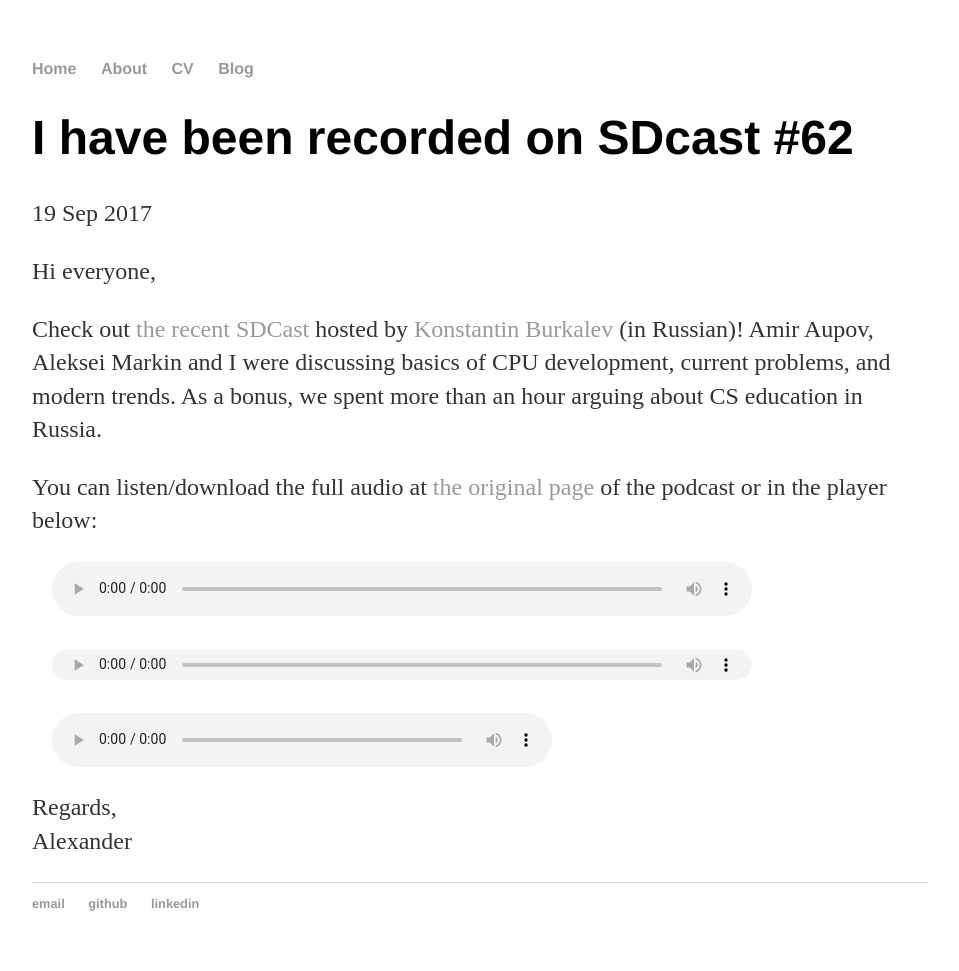
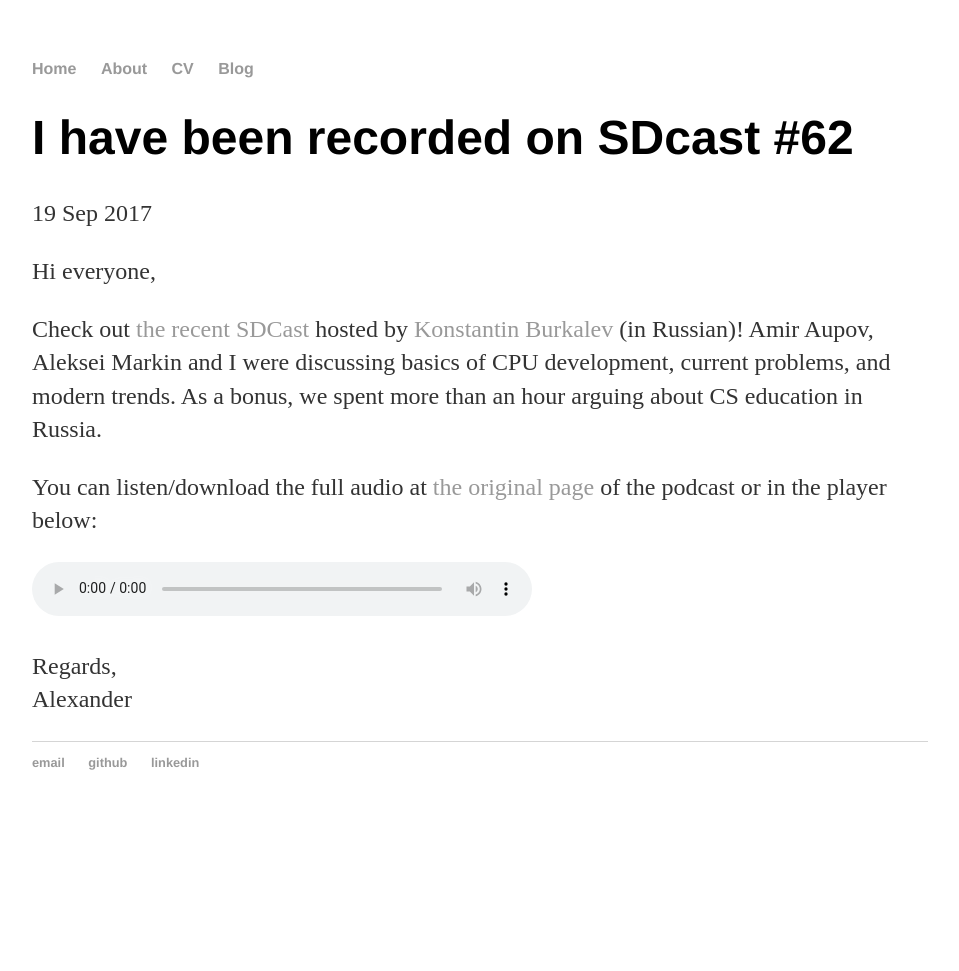
Before and after one commit to alexander-titov/alexander-titov.github.io, a Jekyll site: the page built from _posts/2017-09-19-SDcast-N62.md, in a window 1280 px wide. Shown: the whole page, without its empty margins (160-1119 px from the left). Built offline with Jekyll 4.4.1, drawn with Linux system fonts in a browser that asks for light colours; after the commit the page ends 900 px from its top, so only the background shows below that.

Commit message:
Turn back, audio works, but do not scale properly on iphone

```diff
--- a/_posts/2017-09-19-SDcast-N62.md
+++ b/_posts/2017-09-19-SDcast-N62.md
@@ -3,7 +3,7 @@
 title: "I have been recorded on SDcast #62"
 date: 2017-09-19
 ---
-<meta name="viewport" content="width=device-width, initial-scale=1.0">
+
 <p>Hi everyone,</p>
 
 <p>Check out <a href="https://sdcast.ksdaemon.ru/2017/09/sdcast-62/">the recent SDCast</a> hosted by <a href="https://ksdaemon.ru/">Konstantin Burkalev</a> (in Russian)! Amir Aupov, Aleksei Markin and I were discussing basics of CPU development, current problems, and modern trends. As a bonus, we spent more than an hour arguing about CS education in Russia.</p>
@@ -11,7 +11,7 @@
 <p>You can listen/download the full audio at <a href="https://sdcast.ksdaemon.ru/2017/09/sdcast-62/">the original page</a> of the podcast or in the player below:</p>
 
 <p>
-<audio controls="controls" preload="metadata" style="min-height: 30px; width: 700px; padding-left: 20px;">
+<audio controls="controls" preload="metadata" style="width:500px;">
    <source src="https://github.com/alexander-titov/alexander-titov.github.io/blob/master/media/SDCast_N62__26_August_2017.ogg?raw=true" type="audio/ogg">
    <source src="https://sdcast.ksdaemon.ru/podlove/file/293/s/webplayer/c/episode/SDCast-62.ogg" type="audio/ogg">
    <source src="https://sdcast.ksdaemon.ru/podlove/file/292/s/webplayer/c/episode/SDCast-62.mp3" type="audio/mpeg">
@@ -19,23 +19,4 @@
 </audio>
 </p>
 
-<p>
-<audio controls="controls" preload="metadata" style="height: 30px; width: 700px; padding-left: 20px;">
-   <source src="https://github.com/alexander-titov/alexander-titov.github.io/blob/master/media/SDCast_N62__26_August_2017.ogg?raw=true" type="audio/ogg">
-   <source src="https://sdcast.ksdaemon.ru/podlove/file/293/s/webplayer/c/episode/SDCast-62.ogg" type="audio/ogg">
-   <source src="https://sdcast.ksdaemon.ru/podlove/file/292/s/webplayer/c/episode/SDCast-62.mp3" type="audio/mpeg">
-Your browser does not support the audio element.
-</audio>
-</p>
-
-<p>
-<audio controls="controls" preload="metadata" style="width:500px; min-height: 30px; display:block; margin:20px;">
-   <source src="https://github.com/alexander-titov/alexander-titov.github.io/blob/master/media/SDCast_N62__26_August_2017.ogg?raw=true" type="audio/ogg">
-   <source src="https://sdcast.ksdaemon.ru/podlove/file/293/s/webplayer/c/episode/SDCast-62.ogg" type="audio/ogg">
-   <source src="https://sdcast.ksdaemon.ru/podlove/file/292/s/webplayer/c/episode/SDCast-62.mp3" type="audio/mpeg">
-Your browser does not support the audio element.
-</audio>
-</p>
-
-
 <p>Regards,<br>Alexander</p>
```
